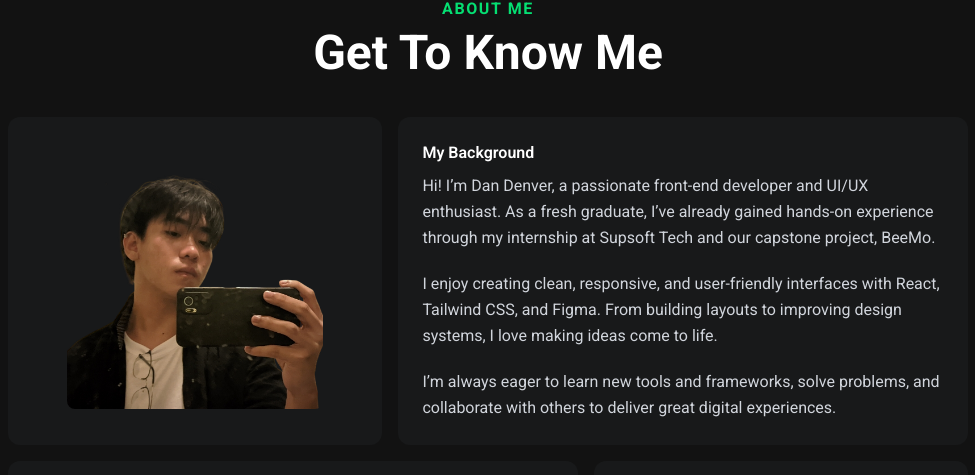
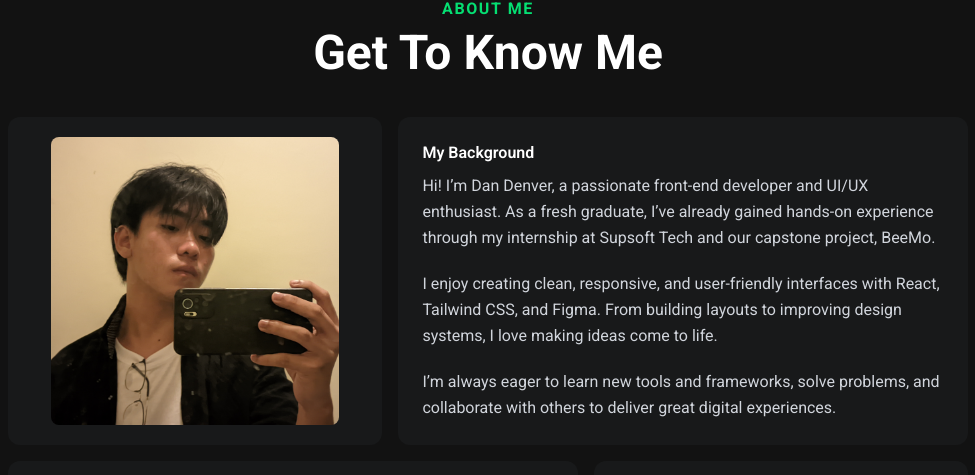
Before and after one commit to Izuuii/Dan-s-Portfolio, a React (Vite) app: page / in a window 1280 px wide. Shown: the part 4817-5292 px from the top of the page, without its empty margins (152-1127 px from the left). Built offline with nearby package versions, Linux system fonts and the light colour scheme.

Commit message:
profile bg change

```diff
--- a/src/pages/About.jsx
+++ b/src/pages/About.jsx
@@ -1,6 +1,6 @@
 import React from "react";
 import certicode from "../assets/AboutImage/CerticodeLogo.png";
-import profile from '../assets/AboutImage/profile.png';
+import profile from '../assets/AboutImage/profile.jpg';
 import { techIcons } from "../constant";
 
 
@@ -15,7 +15,7 @@ const About = () => (
                     <img
                         src={profile}
                         alt="Profile"
-                        className="rounded-lg w-48 h-48 sm:w-56 sm:h-56 md:w-64 md:h-64 object-cover"
+                        className="rounded-lg w-48 h-48 sm:w-56 sm:h-56 md:w-72 md:h-72 object-cover"
                     />
                 </div>
                 {/* Background */}
```
Also changed, not shown: src/assets/AboutImage/profile.jpg.
